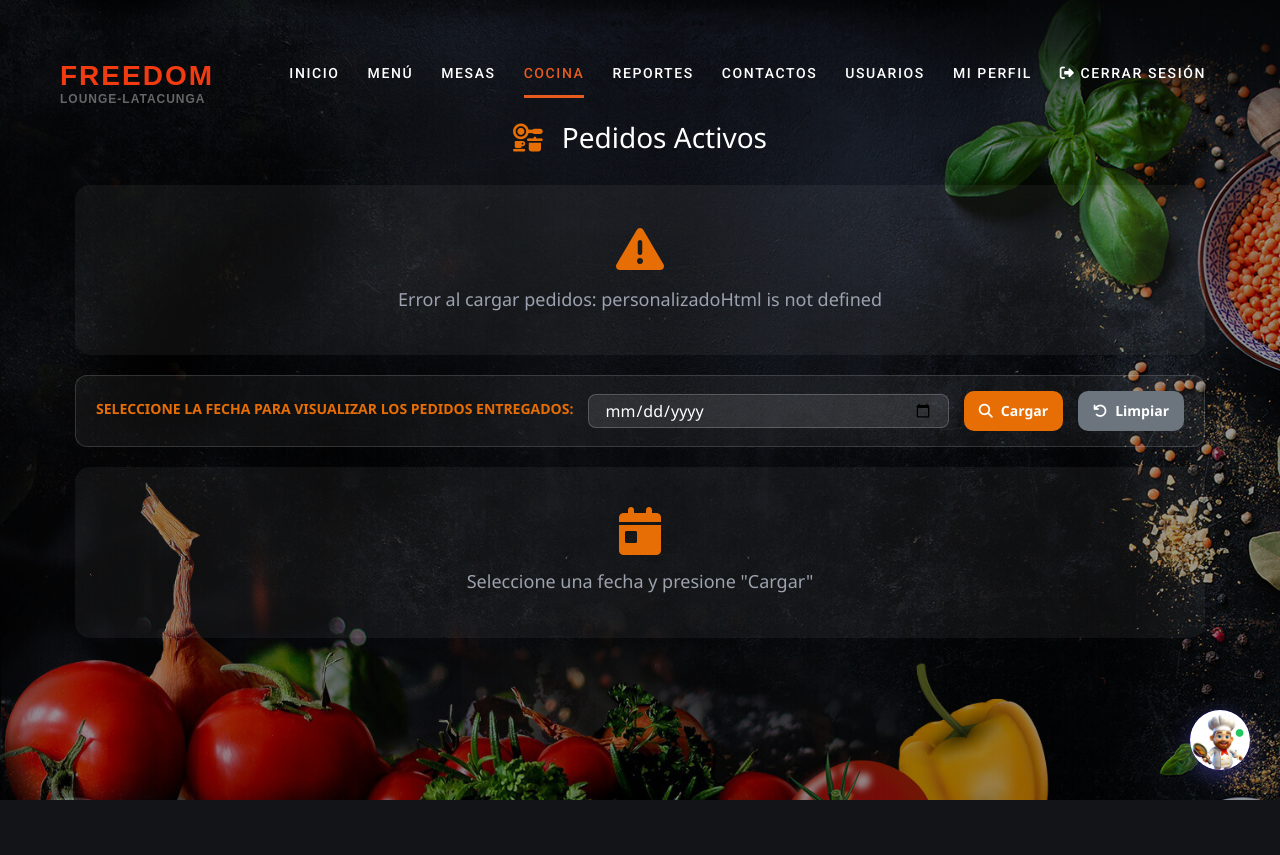
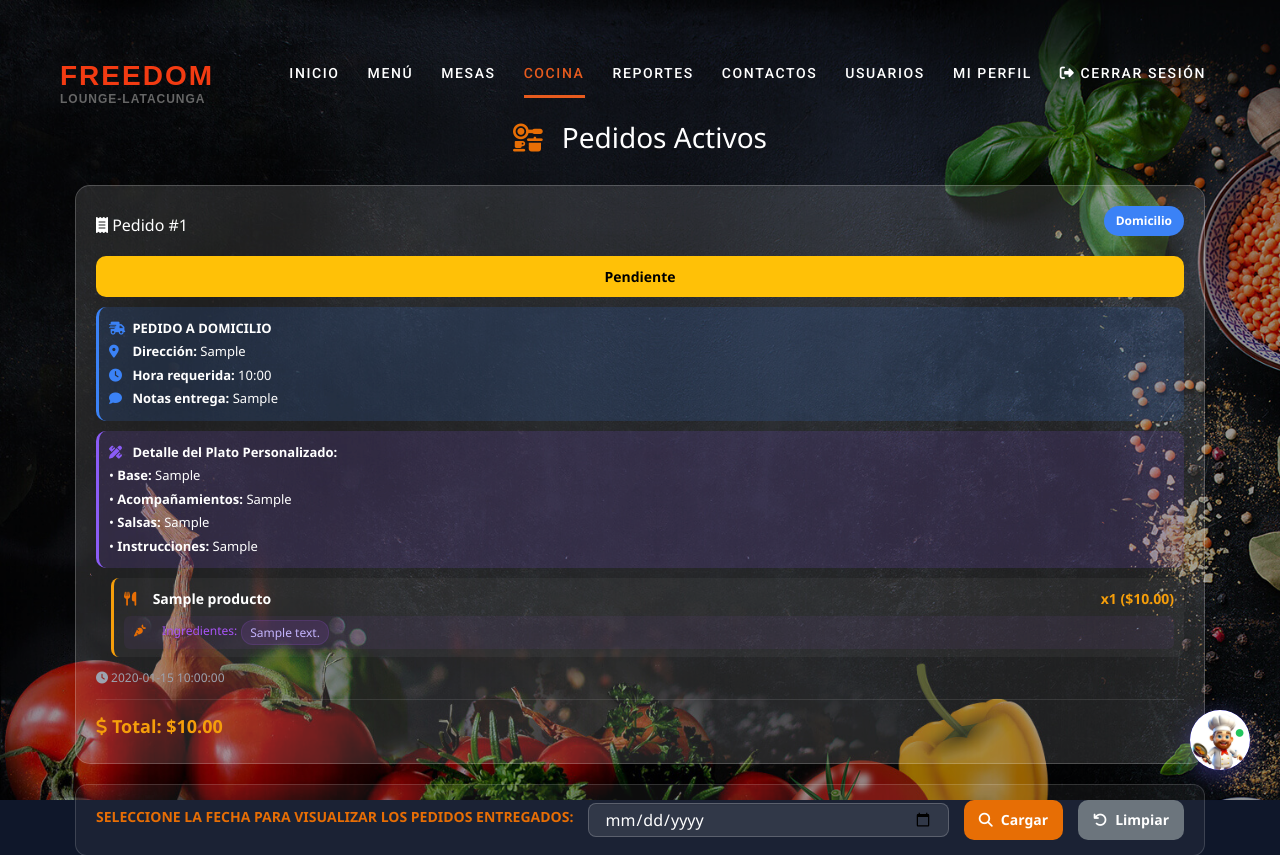
Before and after one commit to ArmandoTG43/Menu_DigitalQR, a Django app: page /cocina/ in a window 1280 px wide. Shown: the top 855 px of the page. Before the commit the page ends 800 px from the top, so only its background shows below. Run offline with Django 5.2, Linux system fonts and the light colour scheme; a user stored in the database is signed in; tables that the repository leaves empty hold one stand-in row (values such as "Sample post"); some libraries are stand-ins or nearby versions; some web fonts are replaced.

Commit message:
Arreglado la ultima

```diff
--- a/Aplicacion/Menud/templates/cocina.html
+++ b/Aplicacion/Menud/templates/cocina.html
@@ -560,6 +560,31 @@ async function cargarPedidos() {
                     `;
                 }
 
+                let personalizadoHtml = "";
+                if (p.personalizado) {
+                    const pers = p.personalizado;
+                    let detalleHtml = "";
+                    if (pers.base) detalleHtml += `<div>• <strong>Base:</strong> ${pers.base}</div>`;
+                    if (pers.acompanamientos) detalleHtml += `<div>• <strong>Acompañamientos:</strong> ${pers.acompanamientos}</div>`;
+                    if (pers.salsas) detalleHtml += `<div>• <strong>Salsas:</strong> ${pers.salsas}</div>`;
+                    if (pers.instrucciones) detalleHtml += `<div>• <strong>Instrucciones:</strong> ${pers.instrucciones}</div>`;
+                    if (detalleHtml) {
+                        personalizadoHtml = `
+                            <div class="personalizado-info">
+                                <div><i class="fa-solid fa-pen-ruler"></i> <strong> Detalle del Plato Personalizado:</strong></div>
+                                ${detalleHtml}
+                            </div>
+                        `;
+                    }
+                } else if (p.es_personalizado && p.instrucciones_adicionales) {
+                    personalizadoHtml = `
+                        <div class="personalizado-info">
+                            <div><i class="fa-solid fa-pen-ruler"></i> <strong> Detalle del Plato Personalizado:</strong></div>
+                            <div>${p.instrucciones_adicionales}</div>
+                        </div>
+                    `;
+                }
+
                 let boton = "";
                 if (!esAdmin) {
                     if (p.estado === "listo") {
```
